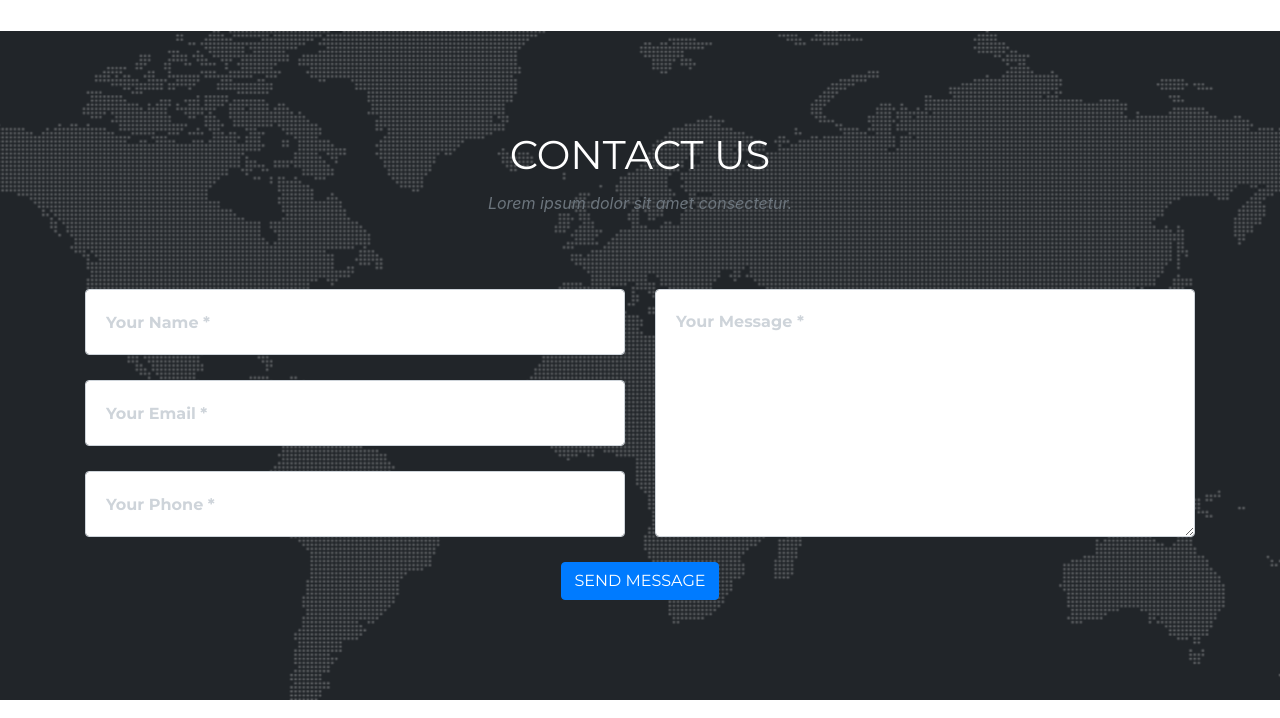
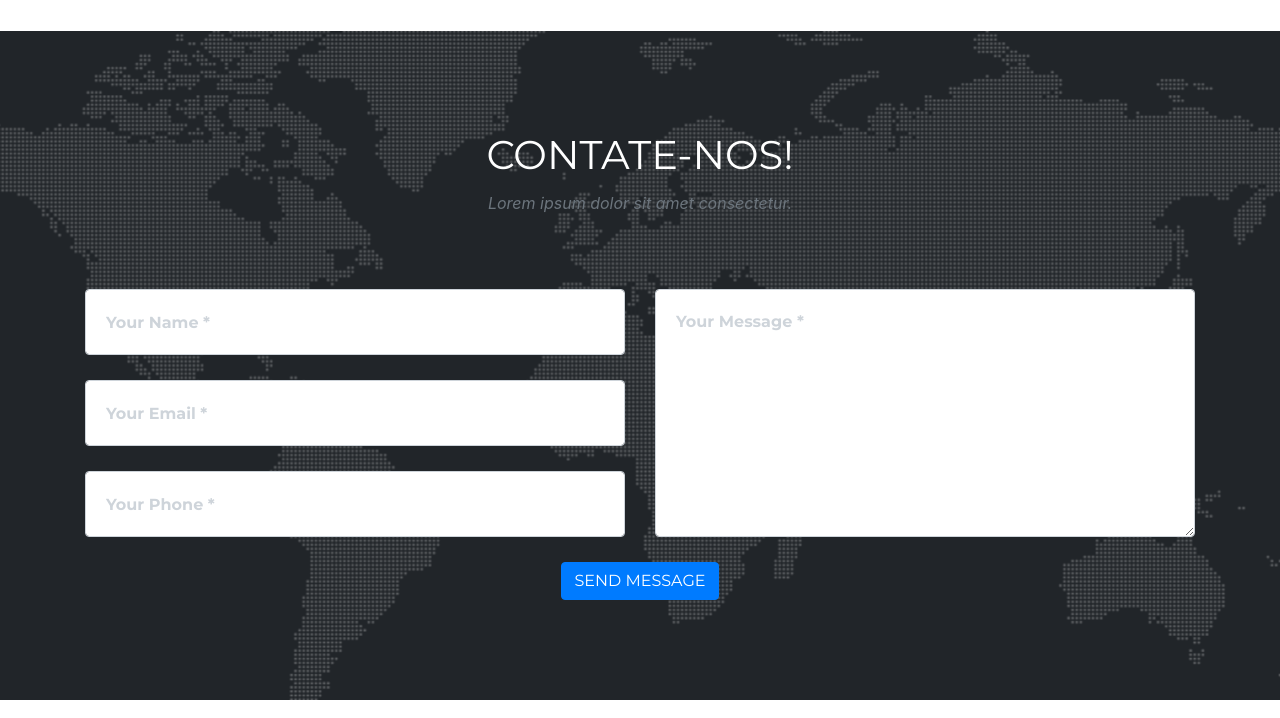
Before and after one commit to alcilene/ddesigngrafico, a website with bundled scripts: page index.html in a window 1280 px wide. Shown: the part 5512-6230 px from the top of the page. Built offline with nearby package versions, Linux system fonts and the light colour scheme; a web font is replaced by a local one.

Commit message:
Update index.html

```diff
--- a/index.html
+++ b/index.html
@@ -409,7 +409,7 @@
     <div class="container">
       <div class="row">
         <div class="col-lg-12 text-center">
-          <h2 class="section-heading text-uppercase">Contact Us</h2>
+          <h2 class="section-heading text-uppercase">Contate-nos!</h2>
           <h3 class="section-subheading text-muted">Lorem ipsum dolor sit amet consectetur.</h3>
         </div>
       </div>
```
